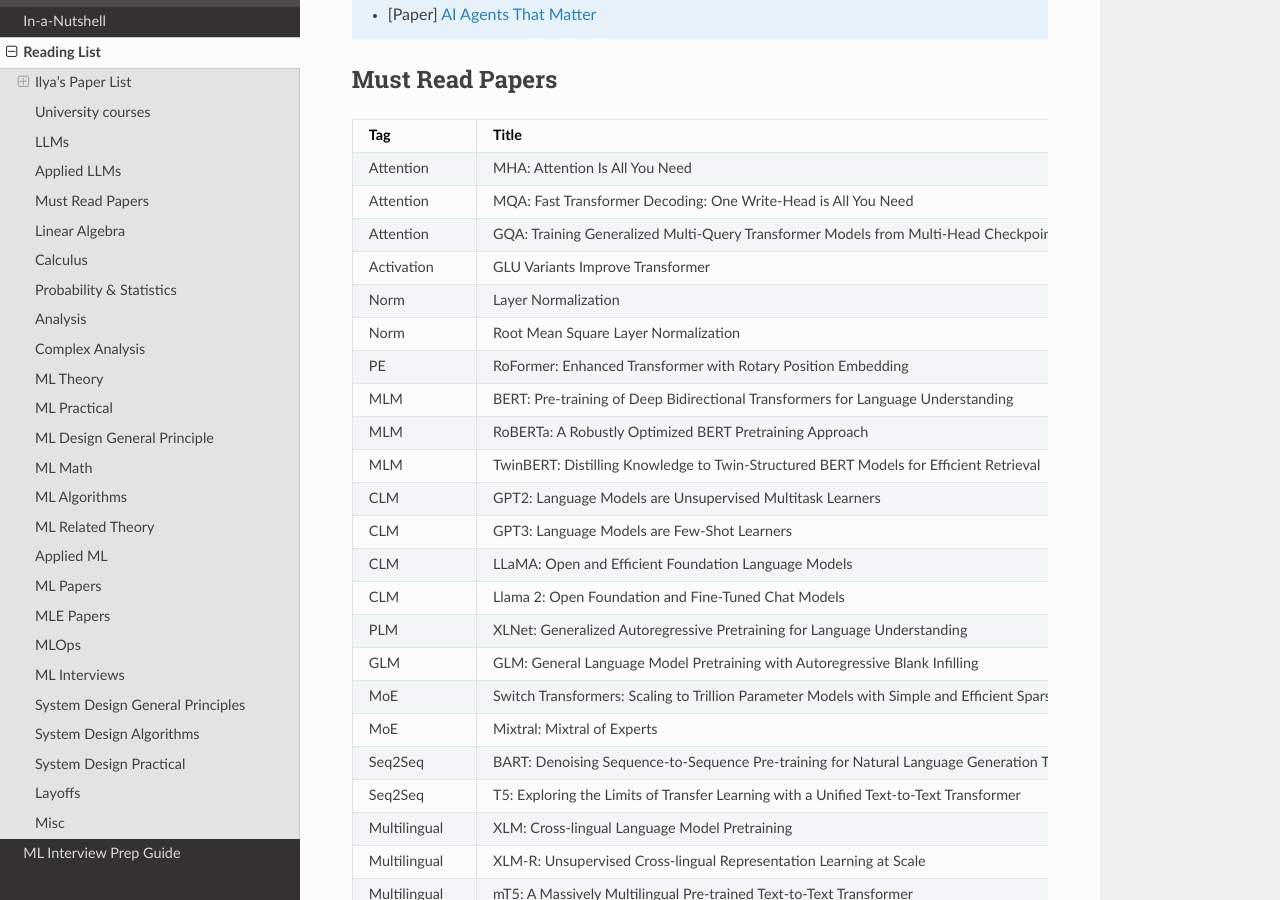
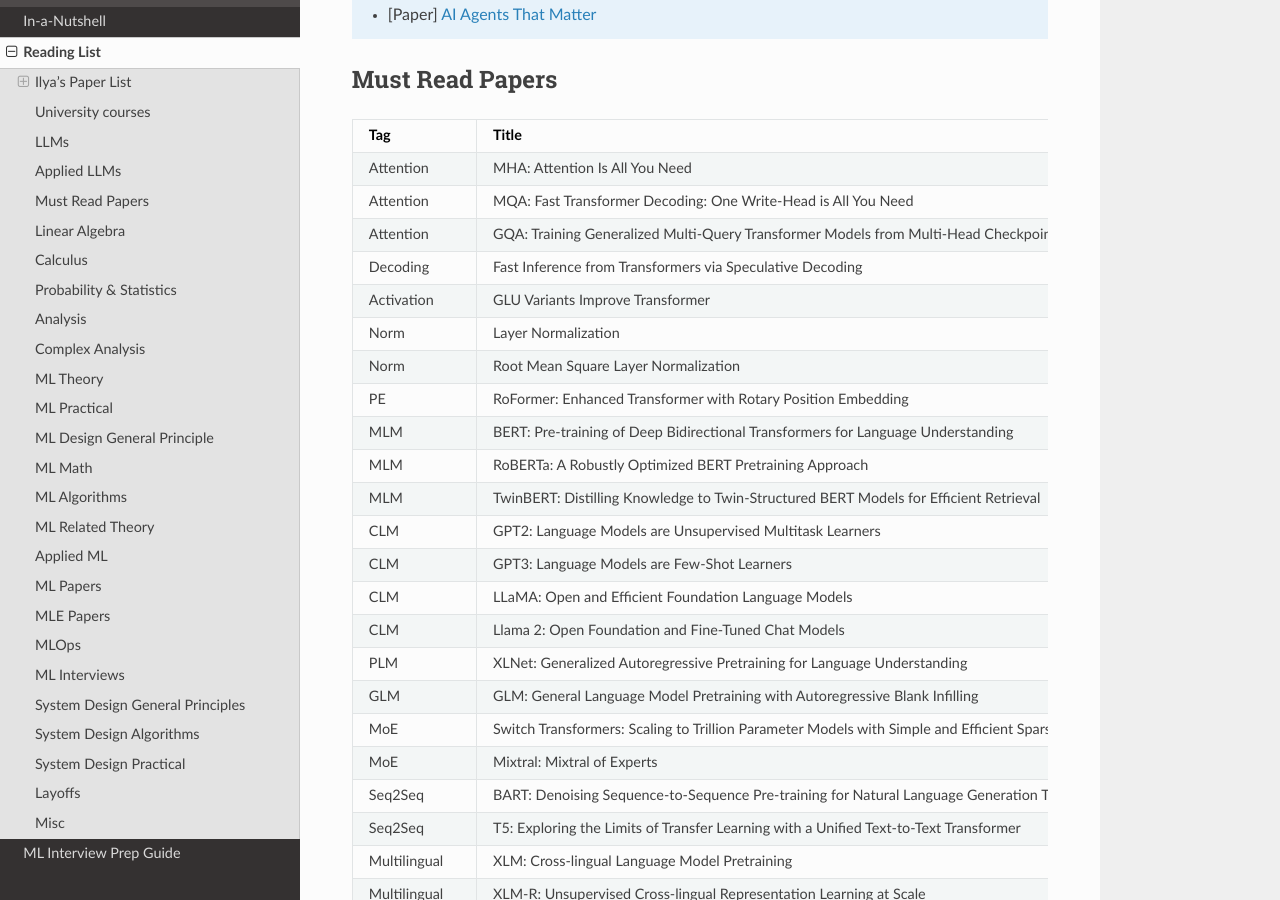
Before and after one commit to uselesstechjunks/leetcode, a Sphinx documentation site: the page built from docs/source/readlist.rst, in a window 1280 px wide and 900 px high, scrolled down 2721 px. Built offline with Sphinx 7.4.7 and the Read the Docs theme 2.0.0, drawn with Linux system fonts in a browser that asks for light colours.

Commit message:
Update readlist.rst (#219)

```diff
--- a/docs/source/readlist.rst
+++ b/docs/source/readlist.rst
@@ -119,6 +119,7 @@ Must Read Papers
 		Attention,MHA: Attention Is All You Need
 		Attention,MQA: Fast Transformer Decoding: One Write-Head is All You Need
 		Attention,GQA: Training Generalized Multi-Query Transformer Models from Multi-Head Checkpoints
+		Decoding,Fast Inference from Transformers via Speculative Decoding
 		Activation,GLU Variants Improve Transformer
 		Norm,Layer Normalization
 		Norm,Root Mean Square Layer Normalization
```
